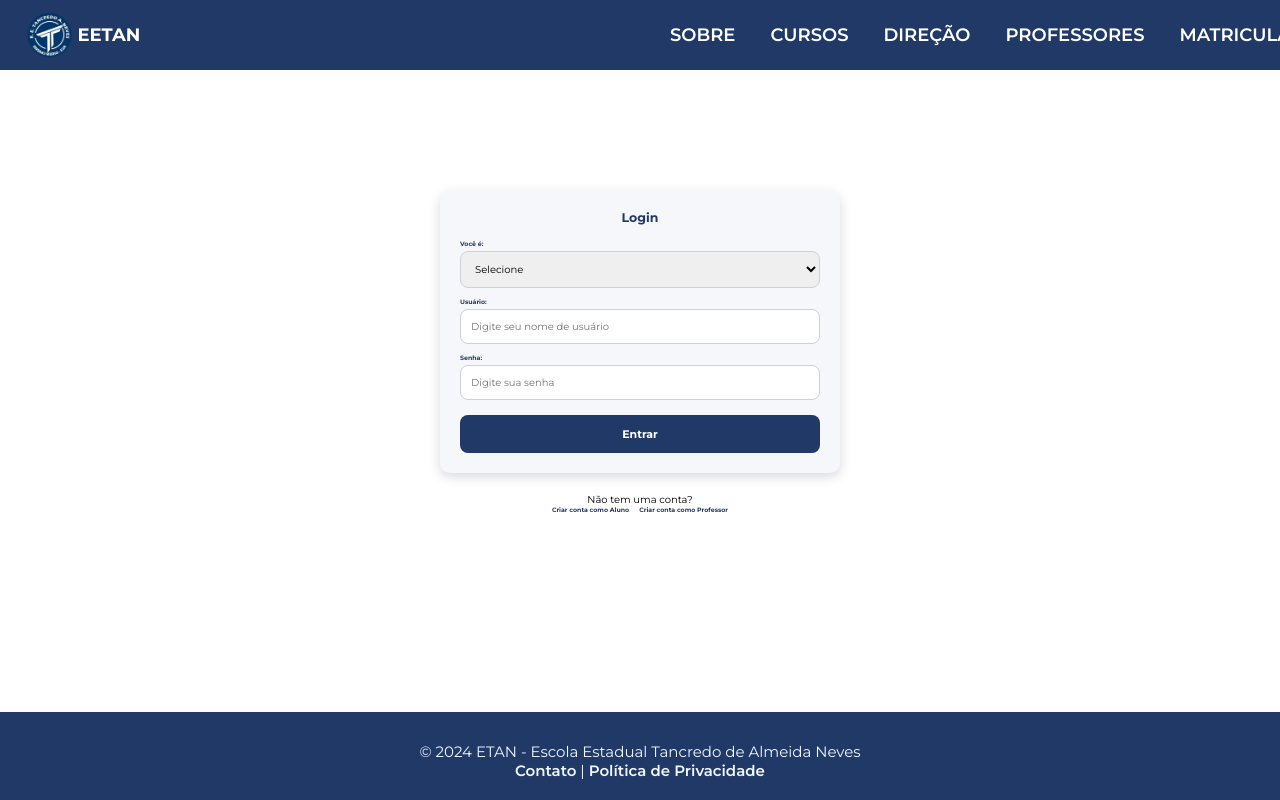
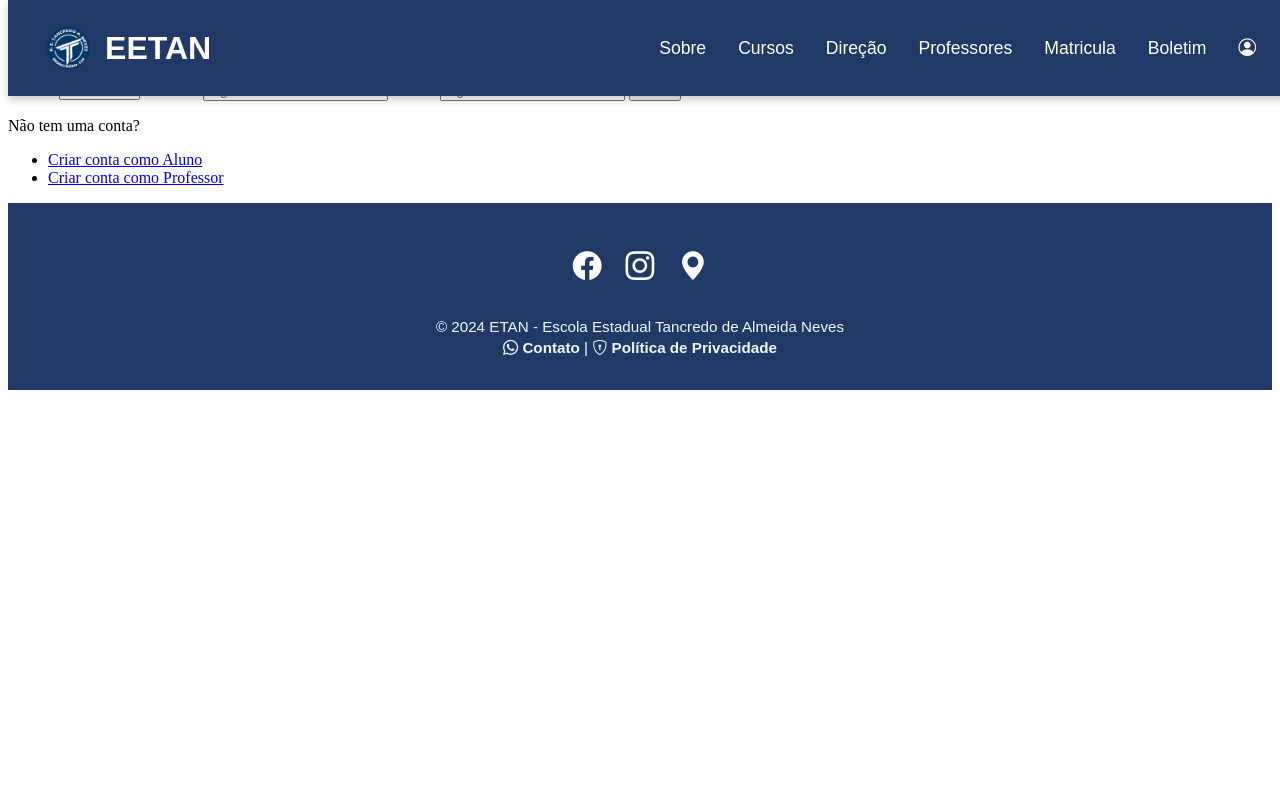
Before and after one commit to LeoH08/scholl-trab, a PHP site: page /html/login.html in a window 1280 px wide. Run offline with PHP 8.4, Linux system fonts and the light colour scheme.

Commit message:
mexi nos cabecalhos

```diff
--- /dev/null
+++ b/sim/css/styleheaderfooter.css
@@ -0,0 +1,102 @@
+/* Cabeçalho (Header) */
+header.content {
+    background-color: #213967;
+    color: white;
+    display: flex;
+    justify-content: space-between;
+    align-items: center;
+    padding: 1.5rem 2rem;
+    position: fixed;
+    top: 0;
+    width: 100%;
+    z-index: 1000;
+    box-shadow: 0 4px 8px rgba(0, 0, 0, 0.2);
+    box-sizing: border-box;
+  }
+
+  header .logo {
+    display: flex;
+    align-items: center;
+    gap: 1rem;
+    text-decoration: none;
+  }
+
+  header .logo img {
+    height: 48px;
+  }
+
+  header .logo h3 {
+    font-size: 2rem;
+    font-weight: 700;
+    margin: 0;
+    font-family: 'Montserrat', sans-serif;
+  }
+
+  header nav ul.list-menu {
+    display: flex;
+    gap: 2rem;
+    list-style: none;
+    margin: 0;
+    padding: 0;
+  }
+
+  header nav ul.list-menu li a {
+    color: white;
+    text-decoration: none;
+    font-size: 1.1rem;
+    font-weight: 500;
+    font-family: 'Montserrat', sans-serif;
+    transition: color 0.3s ease;
+  }
+
+  header nav ul.list-menu li a:hover {
+    color: #8db2f6;
+  }
+
+  /* Rodapé (Footer) */
+  footer.footer-content {
+    background-color: #213967;
+    color: white;
+    padding: 3rem 1rem 2rem;
+    text-align: center;
+    font-family: 'Montserrat', sans-serif;
+    margin-top: auto;
+  }
+
+  .footer-social {
+    margin-bottom: 1rem;
+  }
+
+  .footer-bibi {
+    display: flex;
+    justify-content: center;
+    gap: 2rem;
+    padding: 0;
+    list-style: none;
+    margin-bottom: 1.5rem;
+  }
+
+  .footer-bibi li a {
+    color: white;
+    font-size: 1.8rem;
+    transition: color 0.3s ease;
+  }
+
+  .footer-bibi li a:hover {
+    color: #8db2f6;
+  }
+
+  .footer-info p {
+    margin: 0.3rem 0;
+    font-size: 0.95rem;
+  }
+
+  .footer-info a {
+    color: #8db2f6;
+    text-decoration: none;
+    font-weight: 600;
+  }
+
+  .footer-info a:hover {
+    text-decoration: underline;
+  }
--- a/sim/css/stylelogin.css
+++ b/sim/css/stylelogin.css
@@ -1,51 +1,36 @@
-
-    html, body {
-        height: 100%;
-        margin: 0;
-        display: flex;
-        flex-direction: column;
-        font-size: 62.5%;
-        overflow-x: hidden;
-      }
-         body {
-            margin: 0;
-            padding: 0;
-            display: flex;
-            flex-direction: column;
-            min-height: 100vh;
-          }
-
-          header.content {
-            background-color: #213967;
-            color: white;
+/* Estilo do cabeçalho */
+.content {
     display: flex;
     justify-content: space-between;
     align-items: center;
     padding: 1rem 2rem;
-            position: fixed;
+    background-color: #213967;
+    color: #fff;
+    position: sticky;
     top: 0;
-            width: 100%;
-            max-width: 2000px; /* Prevent overflow */
     z-index: 1000;
-            box-sizing: border-box; /* Ensure padding is included in width */
   }
 
-          header .logo {
+  .logo a {
     display: flex;
     align-items: center;
-            gap: 0.5rem;
+    gap: 10px;
+    text-decoration: none;
+    color: white;
   }
 
-          header .logo img {
+  .logo img {
     height: 50px;
   }
 
-          header .logo h3 {
-            font-size: 1.8rem;
+  .logo h3 {
+    font-size: 1.5rem;
+    font-family: 'Montserrat', sans-serif;
+    font-weight: 700;
     margin: 0;
   }
 
-          header nav ul.list-menu {
+  .list-menu {
     display: flex;
     gap: 1.5rem;
     list-style: none;
@@ -53,79 +38,42 @@
     padding: 0;
   }
 
-          header nav ul.list-menu li a {
+  .list-menu li a {
     color: white;
+    font-family: 'Montserrat', sans-serif;
     text-decoration: none;
     font-size: 1rem;
-            font-weight: 600;
     transition: color 0.3s ease;
   }
 
-          header nav ul.list-menu li a:hover {
+  .list-menu li a:hover {
     color: #8db2f6;
   }
 
-          main {
-            flex: 1;
-            margin-top: 150px; /* Adjust for fixed header height */
+  /* Estilo do rodapé */
+  .footer-content {
+    background-color: #213967;
     padding: 2rem;
-            overflow-y: auto; /* Enable scrolling if content exceeds height */
+    display: flex;
+    flex-direction: column;
+    align-items: center;
+    justify-content: center;
+    font-family: 'Montserrat', sans-serif;
+    gap: 1rem;
+    color: white;
   }
 
-          table {
-            max-height: 400px; /* Limit table height */
-            overflow-y: auto; /* Enable vertical scrolling for table content */
-            display: block; /* Ensure proper scrolling behavior */
-          }
-
-          footer {
-            background-color: #213967;
-            color: aliceblue;
-            text-align: center;
-            padding: 1rem 0;
-            position: fixed;
-            bottom: 0;
-            width: 100%;
-          }
-
-          footer p {
-            margin: 0.5rem 0;
-          }
-
-          footer a {
-            color: #8db2f6;
-            text-decoration: none;
-            font-weight: 600;
-          }
-
-          footer a:hover {
-            text-decoration: underline;
-          }
-
-          .footer-content {
-            background-color: #213967;
-            color: aliceblue;
-            padding: 2rem 0;
-            position: relative;
-            text-align: center;
-          }
-
-          .footer-social {
-            margin-bottom: 1rem;
-          }
-
-          .footer-bibi {
+  .footer-social .footer-bibi {
     display: flex;
-            justify-content: center;
     gap: 1.5rem;
     list-style: none;
     padding: 0;
     margin: 0;
+    font-size: 1.5rem;
   }
 
   .footer-bibi li a {
-            color: aliceblue;
-            font-size: 1.5rem;
+    color: white;
     transition: color 0.3s ease;
   }
 
@@ -133,99 +81,18 @@
     color: #8db2f6;
   }
 
-          .footer-info p {
-            margin: 0.5rem 0;
+  .footer-info {
+    text-align: center;
+    font-size: 0.95rem;
+    line-height: 1.4;
   }
 
   .footer-info a {
-            color: #8db2f6;
+    color: white;
     text-decoration: none;
-            font-weight: 600;
+    transition: color 0.3s ease;
   }
 
   .footer-info a:hover {
-            text-decoration: underline;
-          }
-          form {
-      max-width: 400px;
-      margin: 2rem auto;
-      background-color: #f5f7fa;
-      padding: 2rem;
-      border-radius: 10px;
-      box-shadow: 0 4px 12px rgba(0, 0, 0, 0.15);
-      font-family: "Montserrat", sans-serif;
-    }
-
-    form h1 {
-      text-align: center;
-      color: #213967;
-      margin-bottom: 1.5rem;
-    }
-
-    form label {
-      display: block;
-      margin-top: 1rem;
-      margin-bottom: 0.3rem;
-      font-weight: bold;
-      color: #213967;
-    }
-
-    form input,
-    form select {
-      width: 100%;
-      padding: 10px;
-      border: 1px solid #cbd2dc;
-      border-radius: 8px;
-      font-size: 1rem;
-      font-family: "Montserrat", sans-serif;
-      transition: border-color 0.3s;
-    }
-
-    form input:focus,
-    form select:focus {
-      border-color: #8db2f6;
-      outline: none;
-    }
-
-    form button {
-      width: 100%;
-      padding: 12px;
-      margin-top: 1.5rem;
-      background-color: #213967;
-      color: white;
-      border: none;
-      border-radius: 8px;
-      font-size: 1.1rem;
-      font-weight: bold;
-      cursor: pointer;
-      transition: background-color 0.3s;
-    }
-
-    form button:hover {
-      background-color: #1c3f80;
-    }
-
-    main p {
-      text-align: center;
-      margin-top: 1.5rem;
-      font-size: 1rem;
-    }
-
-    main ul {
-      display: flex;
-      justify-content: center;
-      gap: 1rem;
-      padding: 0;
-      list-style: none;
-    }
-
-    main ul li a {
-      color: #213967;
-      font-weight: bold;
-      text-decoration: none;
-      transition: color 0.2s;
-    }
-
-    main ul li a:hover {
     color: #8db2f6;
   }
--- a/sim/html/login.html
+++ b/sim/html/login.html
@@ -4,8 +4,17 @@
     <meta charset="UTF-8" />
     <meta http-equiv="X-UA-Compatible" content="IE=edge" />
     <meta name="viewport" content="width=device-width, initial-scale=1.0" />
-    <link rel="stylesheet" href="../css/stylelayout.css" />
     <link rel="stylesheet" href="../css/stylelogin.css" />
+    <link rel="stylesheet" href="../css/styleheaderfooter.css" />
+
+    <link
+      rel="stylesheet"
+      href="https://cdn.jsdelivr.net/npm/bootstrap-icons@1.11.3/font/bootstrap-icons.min.css"
+    />
+    <link
+      href="https://fonts.googleapis.com/css2?family=Roboto:wght@400;700&display=swap"
+      rel="stylesheet"
+    />
     <link
       rel="shortcut icon"
       href="../fts/Logo_EETAN.png"
```
Lines whose indentation alone changed are shown as unchanged.
